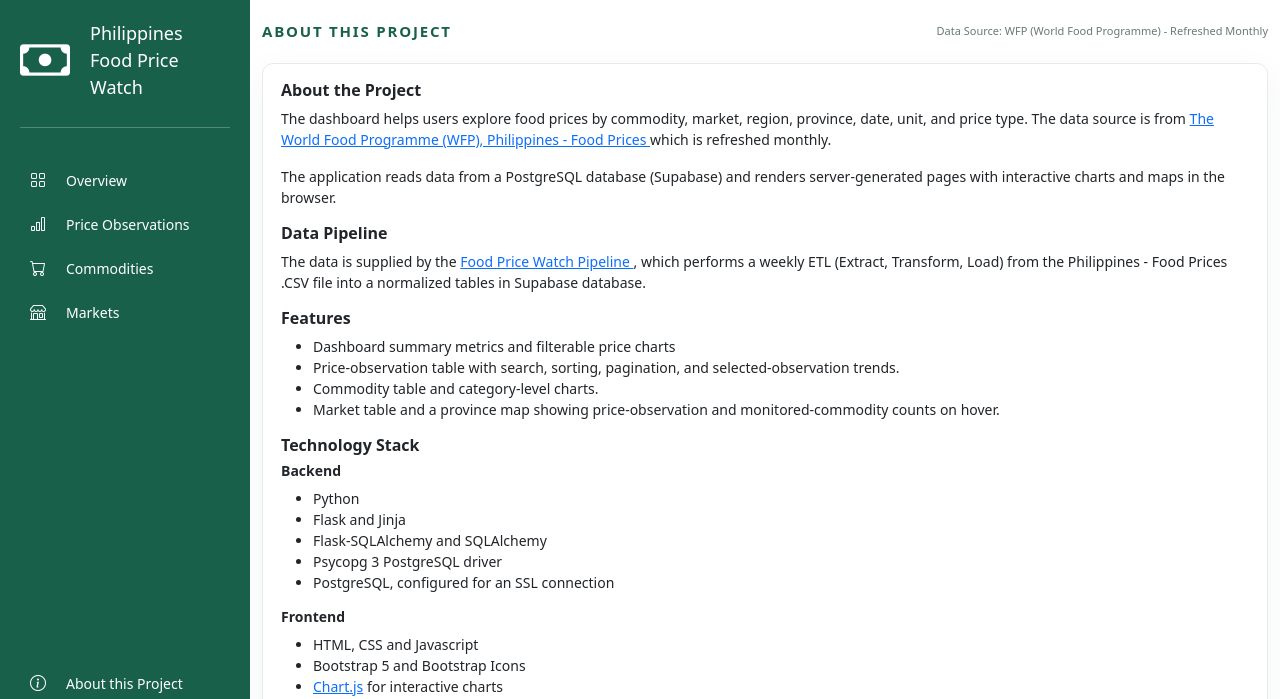
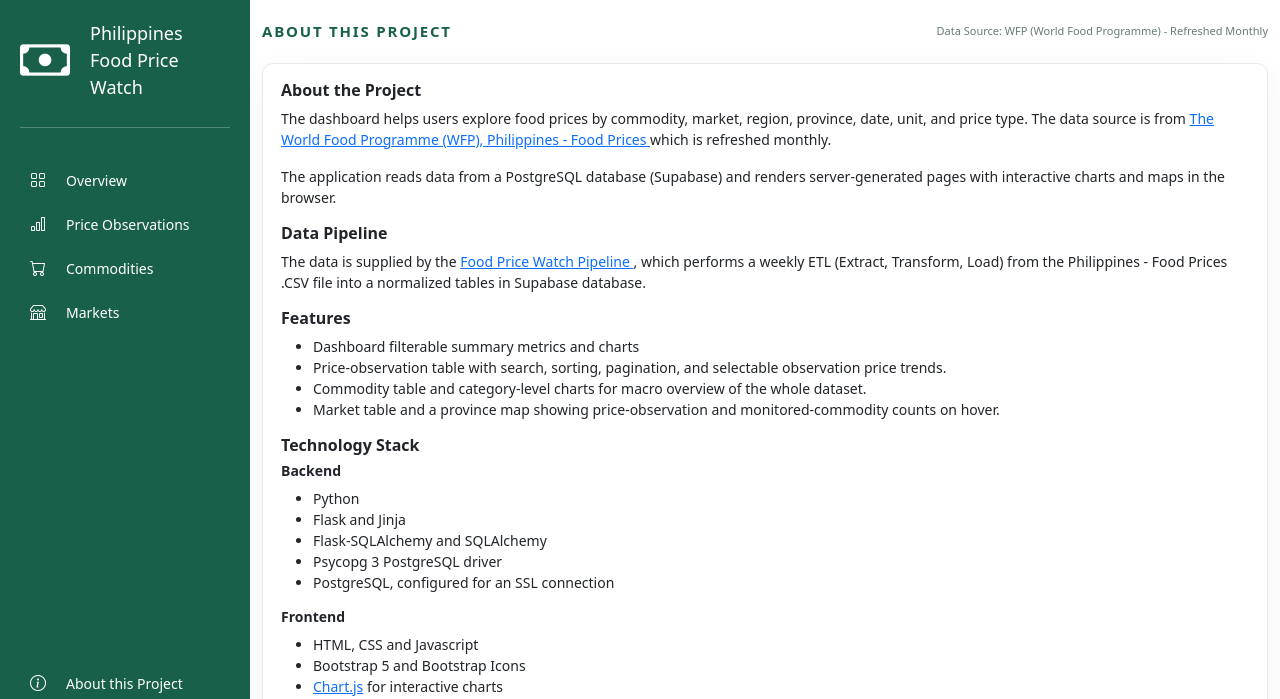
Before and after one commit to RolandTugcay/food-price-watch-dashboard, a Flask app: template templates/about.html in a window 1280 px wide. Shown: the top 699 px of the page. Run offline with Flask 3, Linux system fonts and the light colour scheme; the template is opened without the code that fills it, so the values that code supplies are empty; parts of the project's set-up code (start-up, migrations or seed data) failed here and were passed over; some libraries are stand-ins or nearby versions.

Commit message:
Edited contents

```diff
--- a/templates/about.html
+++ b/templates/about.html
@@ -51,12 +51,12 @@
                 <section id="features">
                     <h2>Features</h2>
                     <ul>
-                        <li>Dashboard summary metrics and filterable price charts</li>
+                        <li>Dashboard filterable summary metrics and charts</li>
                         <li>
                             Price-observation table with search, sorting, pagination, and
-                            selected-observation trends.
+                            selectable observation price trends.
                         </li>
-                        <li>Commodity table and category-level charts.</li>
+                        <li>Commodity table and category-level charts for macro overview of the whole dataset.</li>
                         <li>
                             Market table and a province map showing price-observation and
                             monitored-commodity counts on hover.
```
